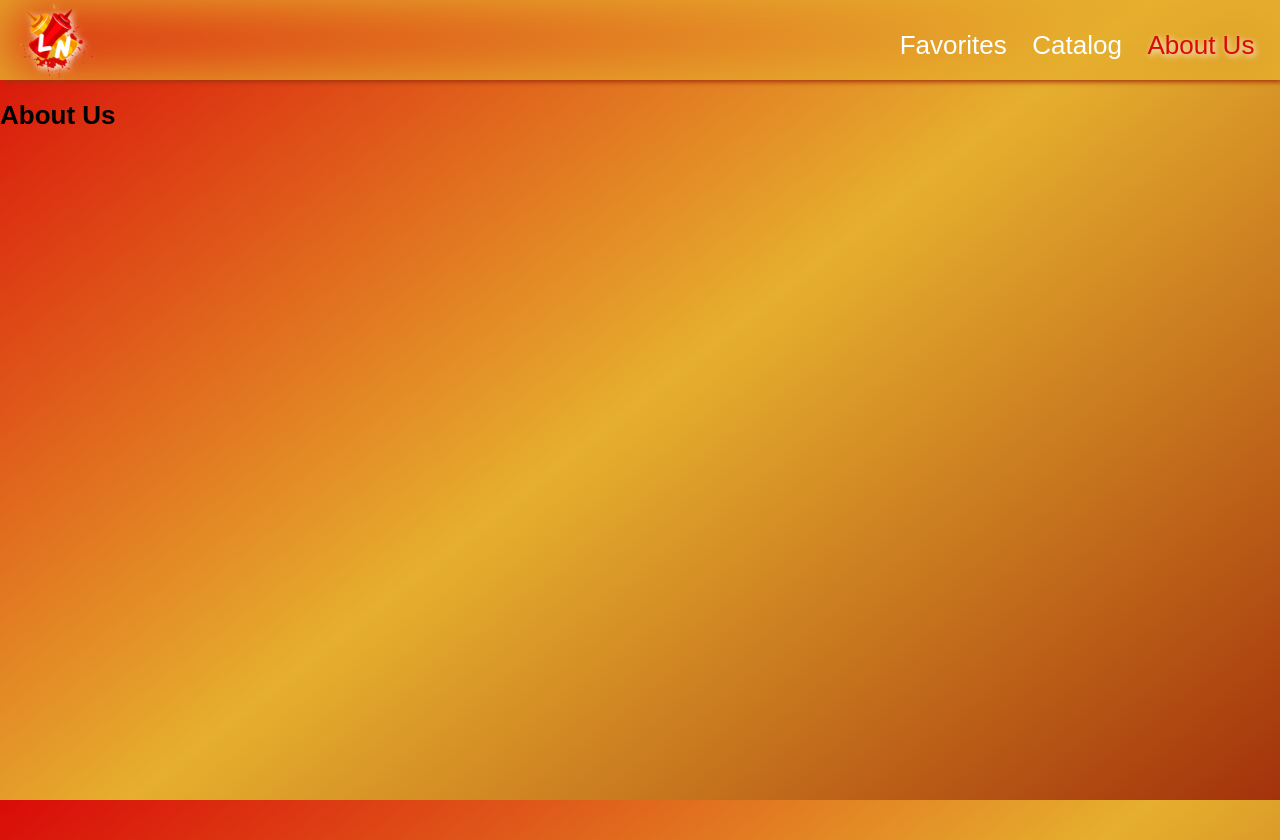
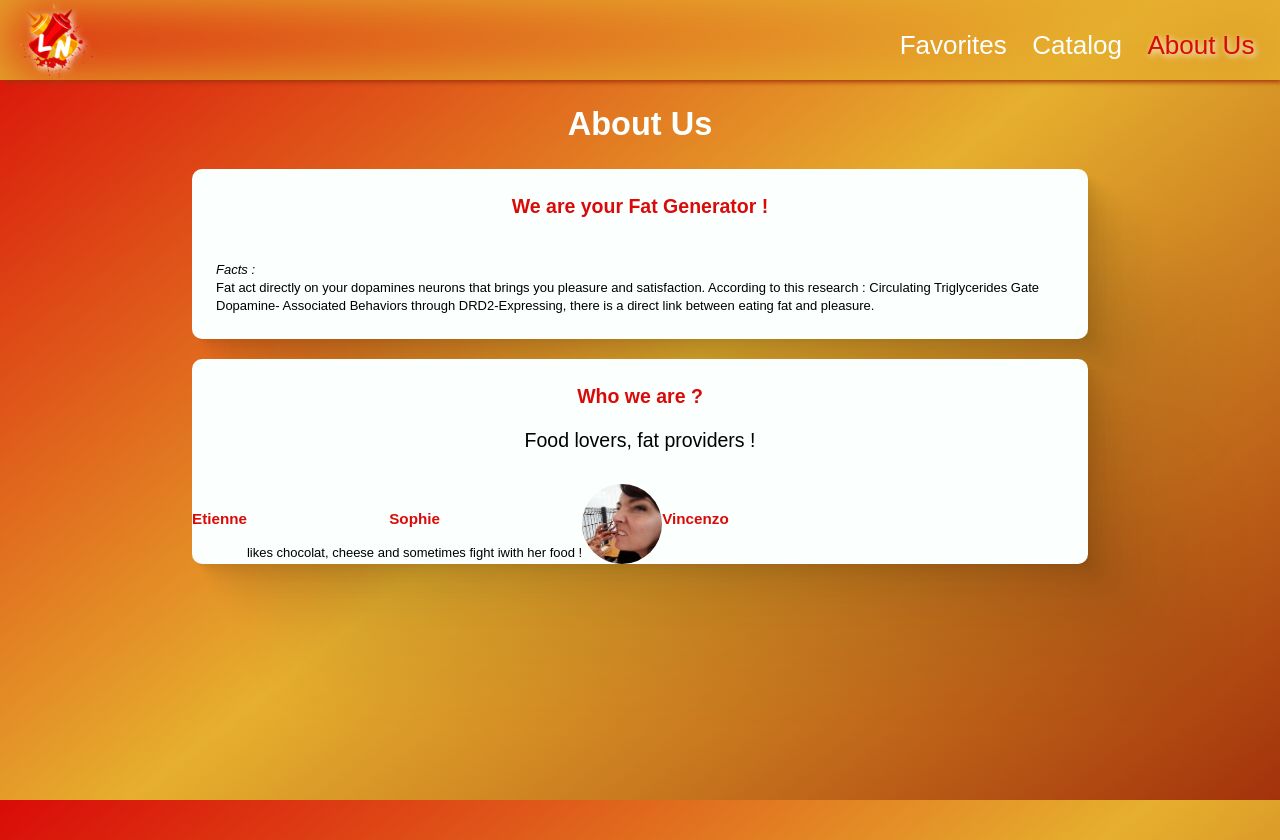
Before and after one commit to WildCodeSchool/paris-0921-p2-groupe6, a React (Vite) app: page /AboutUs in a window 1280 px wide. Built offline with nearby package versions, Linux system fonts and the light colour scheme; a web font is replaced by a local one.

Commit message:
Create About us css and jsx

```diff
--- /dev/null
+++ b/src/AboutUs.css
@@ -0,0 +1,67 @@
+h1 {
+  color: var(--lazy-white);
+  font-size: 2.5em;
+  text-align: center;
+}
+
+.AboutUsTop {
+  background-color: var(--lazy-white);
+  border-radius: 10px;
+  box-shadow: 2.8px 2.8px 2.2px rgba(0, 0, 0, 0.02), 6.7px 6.7px 5.3px rgba(0, 0, 0, 0.028), 12.5px 12.5px 10px rgba(0, 0, 0, 0.035),
+    22.3px 22.3px 17.9px rgba(0, 0, 0, 0.042), 41.8px 41.8px 33.4px rgba(0, 0, 0, 0.05), 100px 100px 80px rgba(0, 0, 0, 0.07);
+  display: flex;
+  flex-direction: column;
+  margin: auto;
+  margin-bottom: 20px;
+  width: 70%;
+}
+
+.AboutUsTitle {
+  color: var(--lazy-ketchup);
+  display: flex;
+  justify-content: center;
+  margin-top: 3vh;
+}
+
+.AboutUsConcept {
+  font-family: Arial, Helvetica, sans-serif;
+  margin: auto;
+  padding: 3vh;
+}
+
+.AboutTeam {
+  background-color: var(--lazy-white);
+  border-radius: 10px;
+  box-shadow: 2.8px 2.8px 2.2px rgba(0, 0, 0, 0.02), 6.7px 6.7px 5.3px rgba(0, 0, 0, 0.028), 12.5px 12.5px 10px rgba(0, 0, 0, 0.035),
+    22.3px 22.3px 17.9px rgba(0, 0, 0, 0.042), 41.8px 41.8px 33.4px rgba(0, 0, 0, 0.05), 100px 100px 80px rgba(0, 0, 0, 0.07);
+  display: flex;
+  flex-direction: column;
+  margin: auto;
+  margin-bottom: 20px;
+  width: 70%;
+}
+
+.AboutUsTeamTitle {
+  color: var(--lazy-ketchup);
+  display: flex;
+  justify-content: center;
+  margin-top: 3vh;
+}
+
+.AboutUsTeamPresentation {
+  text-align: center;
+  font-size: 1.5em;
+  margin-bottom: 30px;
+}
+
+.AboutUsMembers {
+  display: flex;
+  flex-direction: row;
+}
+
+.portraitSophie {
+  display: flex;
+  height: 80px;
+  border-radius: 50%;
+  width: 80px;
+}
--- a/src/AboutUs.jsx
+++ b/src/AboutUs.jsx
@@ -1,9 +1,39 @@
 import React from 'react';
+import Sophie from './Assets/sophieFood.png';
+
+import './AboutUs.css';
 
 function AboutUs() {
   return (
     <main>
       <h1>About Us</h1>
+      <div className="AboutUsTop">
+        <h2 className="AboutUsTitle">We are your Fat Generator ! </h2>
+        <p className="AboutUsConcept">
+          <em>Facts :</em> <br /> Fat act directly on your dopamines neurons that brings you pleasure and satisfaction. According to this research :
+          Circulating Triglycerides Gate Dopamine- Associated Behaviors through DRD2-Expressing, there is a direct link between eating fat and
+          pleasure.
+        </p>
+      </div>
+      <div className="AboutTeam">
+        <h2 className="AboutUsTeamTitle">Who we are ?</h2>
+        <p className="AboutUsTeamPresentation">Food lovers, fat providers !</p>
+        <div className="AboutUsMembers">
+          <div className="AboutUsTeamEtienne">
+            <h3 className="AboutUsTeamTitle">Etienne</h3>
+            <p className="AboutUsTeam"></p>
+          </div>
+          <div className="AboutUsTeamSophie">
+            <h3 className="AboutUsTeamTitle">Sophie </h3>
+            <p className="AboutUsTeam">likes chocolat, cheese and sometimes fight iwith her food !</p>
+          </div>
+          <img src={Sophie} alt="Sophie eating poulp" className="portraitSophie" />
+          <div className="AboutUsTeamVincenzo">
+            <h3 className="AboutUsTeamTitle">Vincenzo</h3>
+            <p className="AboutUsTeam"></p>
+          </div>
+        </div>
+      </div>
     </main>
   );
 }
--- a/src/Components/Age.css
+++ b/src/Components/Age.css
@@ -52,6 +52,7 @@
   box-shadow: 2.8px 2.8px 2.2px rgba(0, 0, 0, 0.02), 6.7px 6.7px 5.3px rgba(0, 0, 0, 0.028), 12.5px 12.5px 10px rgba(0, 0, 0, 0.035),
     22.3px 22.3px 17.9px rgba(0, 0, 0, 0.042), 41.8px 41.8px 33.4px rgba(0, 0, 0, 0.05), 100px 100px 80px rgba(0, 0, 0, 0.07);
   width: 60%;
+  margin-bottom: 15vh;
 }
 
 .BirthDateCheckBox {
@@ -79,6 +80,6 @@
   font-weight: bold;
 }
 
-img {
+.imgBanner {
   max-width: 100%;
 }
--- a/src/Components/Age.jsx
+++ b/src/Components/Age.jsx
@@ -10,7 +10,7 @@ function Age() {
 
   return (
     <main className="BirthDateCheckContainer">
-      <img src={logo} alt="lazy Nights logo" />
+      <img src={logo} alt="lazy Nights logo" className="imgBanner" />
       <p className="BirthDateTextPresentation">
         Tired of everything ? <br />
         You just broke up ? <br />
--- a/src/Components/Offer.css
+++ b/src/Components/Offer.css
@@ -25,7 +25,7 @@
   display: flex;
   font-size: 1.5em;
   justify-content: center;
-  margin: 2em;
+  padding: 0.5em;
   text-align: center;
 }
 
--- /dev/null
+++ b/src/Contexts/basketUserChoiceContext.jsx
@@ -0,0 +1,5 @@
+import { createContext } from 'react';
+
+const BasketUserChoiceContext = createContext([]);
+
+export default BasketUserChoiceContext;
```
Also changed, not shown: src/Assets/sophieFood.jpeg (added), src/Assets/sophieFood.png (added).
